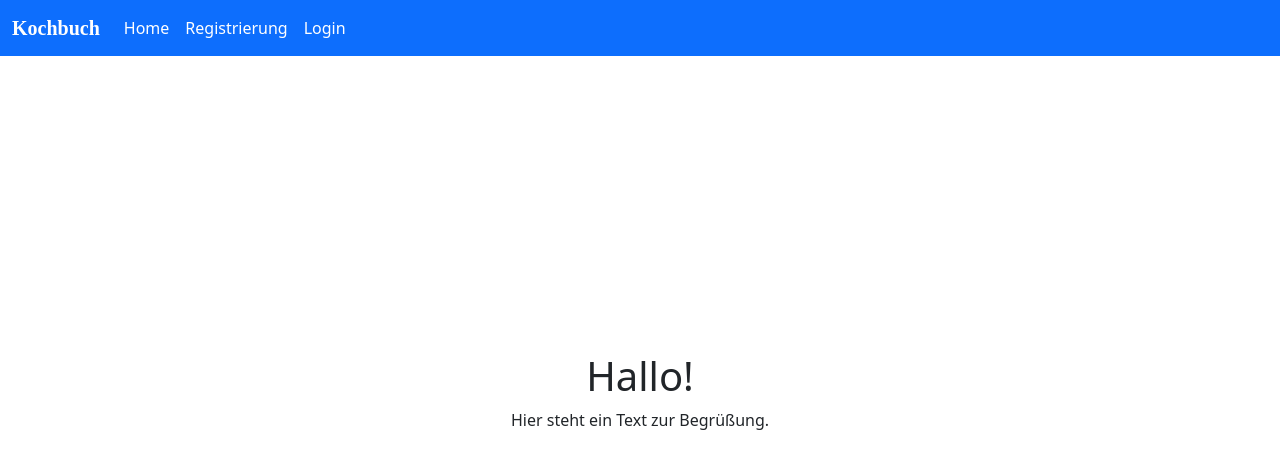
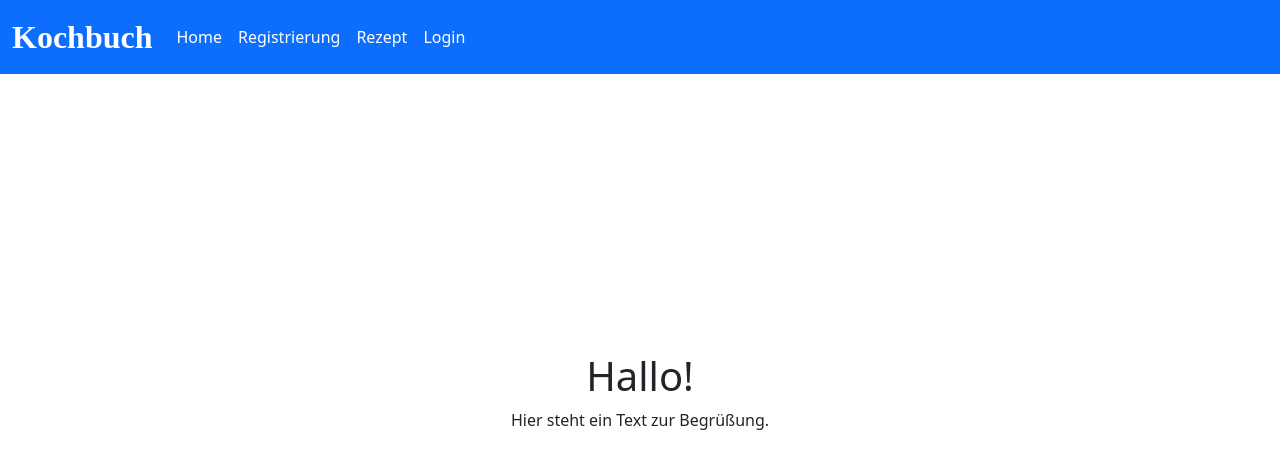
Before and after one commit to Tom-GHub/kochbuch-burchard, a React (Vite) app in the folder frontend/: page / in a window 1280 px wide. Shown: the top 468 px of the page. Built offline with nearby package versions, Linux system fonts and the light colour scheme.

Commit message:
Funktionalität zum speichern und leeren des usernames hinzugefügt. Style der Form angepasst und automatisches schließen vom "Burgermenue" implementiert.

```diff
--- a/frontend/src/App.jsx
+++ b/frontend/src/App.jsx
@@ -5,6 +5,7 @@ import { useNavigate } from 'react-router-dom';
 import Home from './components/Home';
 import Register from './components/Register';
 import Login from './components/Login';
+import Rezept from './components/Rezept';
 
 
 
@@ -33,10 +34,13 @@ function App() {
     useEffect( () => {
         const storedToken = localStorage.getItem('token');
         const storedUserId = localStorage.getItem('userID');
+        const storedUserName = localStorage.getItem('username');
 
         if( storedToken && storedUserId ) {
         setIsLoggedIn(true);
         setUserId(storedUserId);
+        if( storedUserName )
+            setUserName(storedUserName);
         }
     }, [navigate]
     );
@@ -44,7 +48,9 @@ function App() {
     const handleLogout = () => {
         localStorage.removeItem('token');
         localStorage.removeItem('userID');
+        localStorage.removeItem('username');
         setIsLoggedIn(false);
+        setUserName('');
         navigate('/');
     };
 
@@ -53,24 +59,41 @@ function App() {
         <>
         <MDBNavbar className='fixed-top shadow-3' expand='lg' light bgColor='primary'>
         <MDBContainer fluid>
-            <MDBNavbarBrand className='kochbuch text-white fw-bold ' style={{ fontFamily: 'DancingScript, cursive' }}>Kochbuch</MDBNavbarBrand>
-            <MDBNavbarToggler className='text-white'
-            aria-expanded='false'
-            aria-label='Toggle navigation'
-            onClick={() => setOpenNavSecond(!openNavSecond)}
+            <MDBNavbarBrand
+                className='kochbuch text-white fw-bold '
+                style={{
+                    fontFamily: 'DancingScript, cursive',
+                    fontSize: '2rem'
+                }}
+                >
+                Kochbuch
+            </MDBNavbarBrand>
+            <MDBNavbarToggler
+                className='text-white'
+                aria-expanded='false'
+                aria-label='Toggle navigation'
+                onClick={() => setOpenNavSecond(!openNavSecond)}
+                style={{
+                    fontSize: '1.5rem',      // größerer Icon
+                    padding: '1rem',       // größerer Klickbereich
+                    backgroundColor: 'rgba(255,255,255,0.2)', // leicht sichtbarer Hintergrund
+                    borderRadius: '8px',      // runde Ecken
+                    border: '2px solid white',  // <- dauerhafte weiße Umrandung
+                    borderRadius: '8px',
+                    color: 'white'
+                }}
             >
-            <MDBIcon icon='bars' fas />
+            <MDBIcon icon='bars' fas  />
             </MDBNavbarToggler>
             <MDBCollapse navbar open={openNavSecond}>
-            <MDBNavbarNav>
+            <MDBNavbarNav className='link-style'>
 
-
-                <Nav.Link className="text-white" as={Link} to="/">Home</Nav.Link>
-                <Nav.Link className="text-white" as={Link} to="/register">Registrierung</Nav.Link>
-                { isLoggedIn ?
-                    <Nav.Link className="text-white" onClick={handleLogout}>Logout</Nav.Link>
-                    :
-                    <Nav.Link className="text-white" as={Link} to="/login">Login</Nav.Link>
+                <Nav.Link className="text-white" as={Link} to="/" onClick={() => setOpenNavSecond(false)}>Home</Nav.Link>
+                <Nav.Link className="text-white" as={Link} to="/register" onClick={() => setOpenNavSecond(false)}>Registrierung</Nav.Link>
+                <Nav.Link className="text-white" as={Link} to="/rezept" onClick={() => setOpenNavSecond(false)}>Rezept</Nav.Link>
+                { isLoggedIn
+                    ? <Nav.Link className="text-white"onClick={() => { handleLogout(); setOpenNavSecond(false); }}>Logout</Nav.Link>
+                    : <Nav.Link className="text-white" as={Link} to="/login" onClick={() => setOpenNavSecond(false)}>Login</Nav.Link>
                 }
 
 
@@ -81,9 +104,11 @@ function App() {
 
         <Routes>
         <Route path='/' element={<Home
+                        isLoggedIn = {isLoggedIn}
                         userName={userName} />}  />
 
         <Route path='/register' element={<Register/>}  />
+        <Route path='/rezept' element={<Rezept/>}  />
 
         <Route path='/login' element={<Login
             isLoggedIn = {isLoggedIn}
@@ -91,6 +116,7 @@ function App() {
             setUserName = {setUserName}
             userName = {userName}
         />}  />
+
         </Routes>
         </>
     );
```
